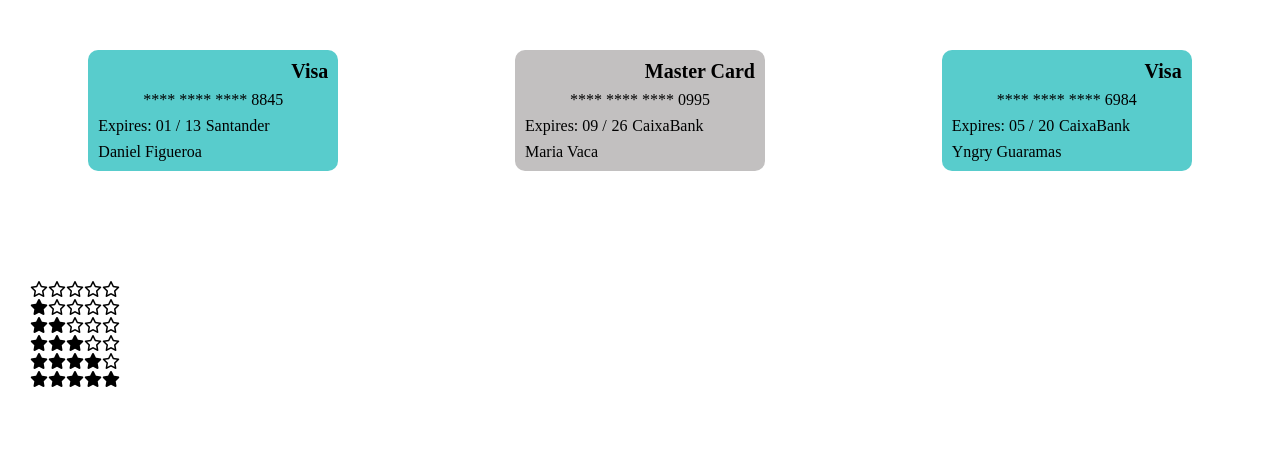
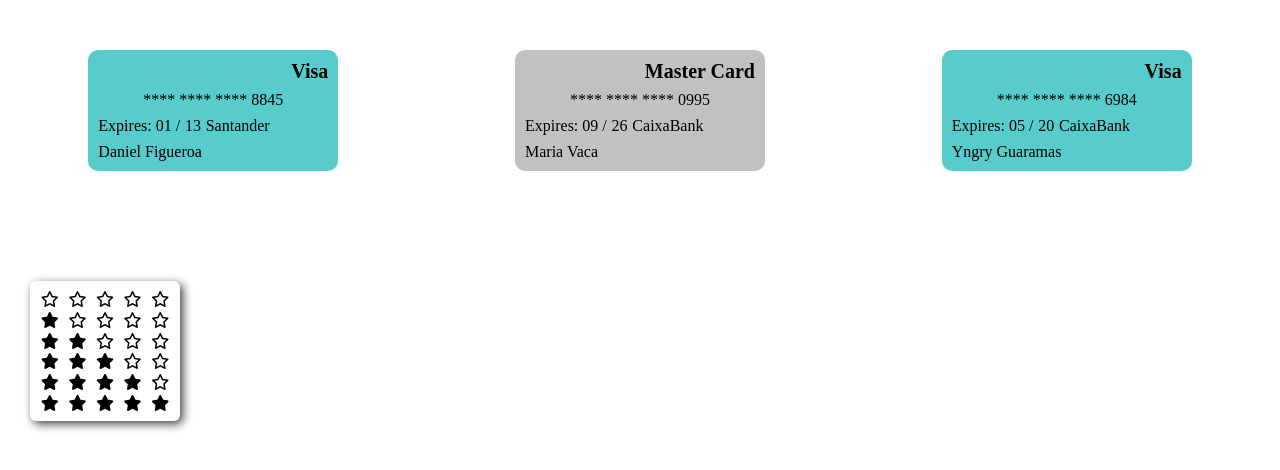
Before and after one commit to DanielFigueroaDuran/react_gama, a React (Vite) app: page / in a window 1280 px wide. Shown: the top 470 px of the page. Built offline with nearby package versions, Linux system fonts and the light colour scheme.

Commit message:
Agregando css a Rating

```diff
--- /dev/null
+++ b/src/components/linkedinShop/Rating.css
@@ -0,0 +1,15 @@
+.rating{
+    width: 150px;
+    display: flex;
+    padding: 10px;
+    align-items: center;
+    flex-direction: column;
+    gap: 0.3rem;
+    border-radius: 6px;
+    box-shadow: 3px 3px 10px rgba(0, 0, 0, 0.75);
+}
+
+.row{
+display: flex;
+gap: .6rem;
+}
--- a/src/components/linkedinShop/Rating.jsx
+++ b/src/components/linkedinShop/Rating.jsx
@@ -1,4 +1,5 @@
 import React from 'react'
+import "./Rating.css";
 import RatingStar from './RatingStar';
 
 const Rating = () => {
@@ -6,7 +7,7 @@
     let stars = [0, 1, 2, 3, 4,5];
 
         return (
-        <div>
+        <div className='rating'>
             {stars.map((star, id)=> <RatingStar star={star} key={id}  />)}
         </div>
     )
--- a/src/components/linkedinShop/RatingStar.jsx
+++ b/src/components/linkedinShop/RatingStar.jsx
@@ -1,4 +1,5 @@
 import React from 'react'
+import "./Rating.css";
 
 const RatingStar = ({star}) => {
 
@@ -17,7 +18,7 @@
     }
     //console.log(newStar);
   return (
-    <div>{newStar}</div>
+    <div className='row' >{newStar}</div>
   )
 }
 
```
